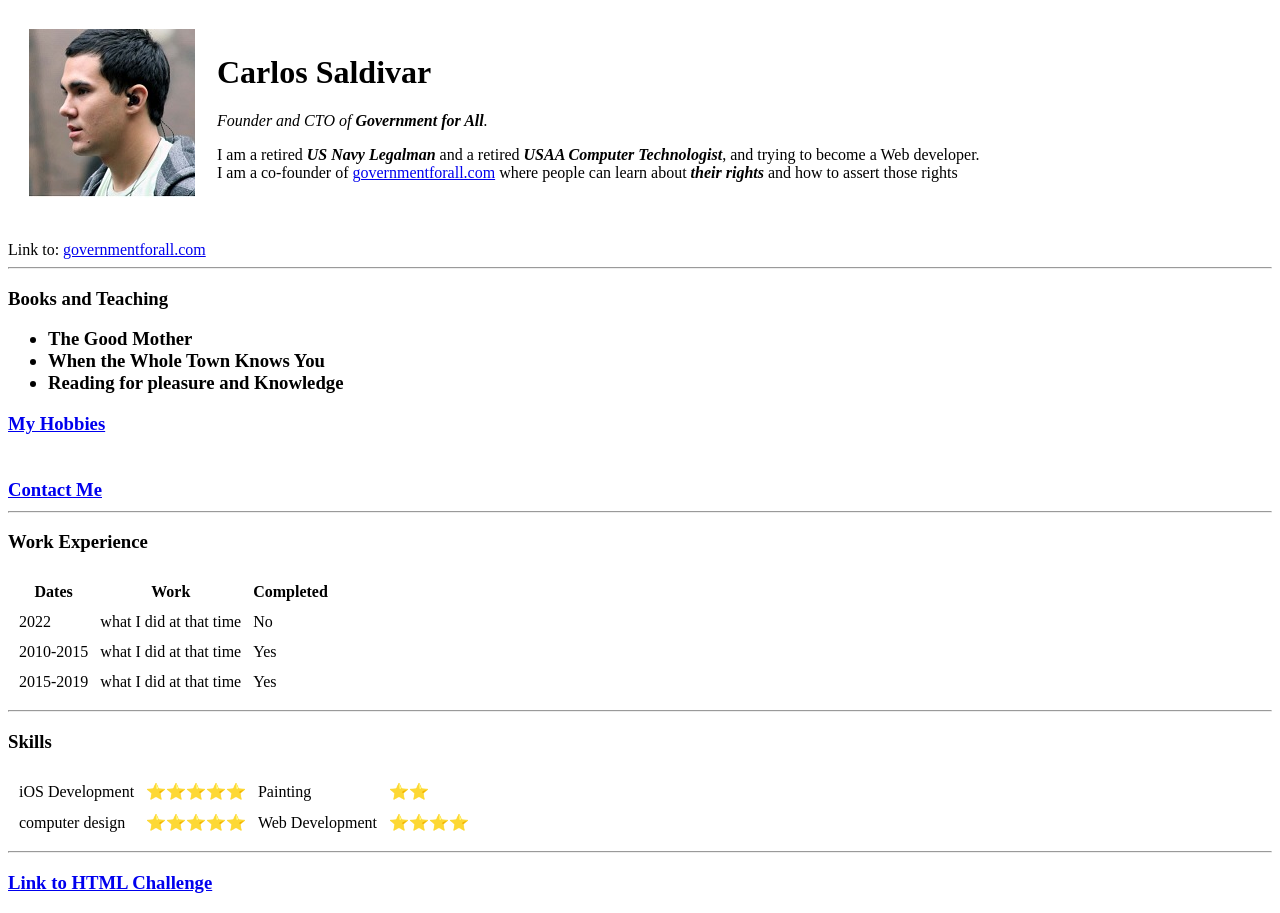
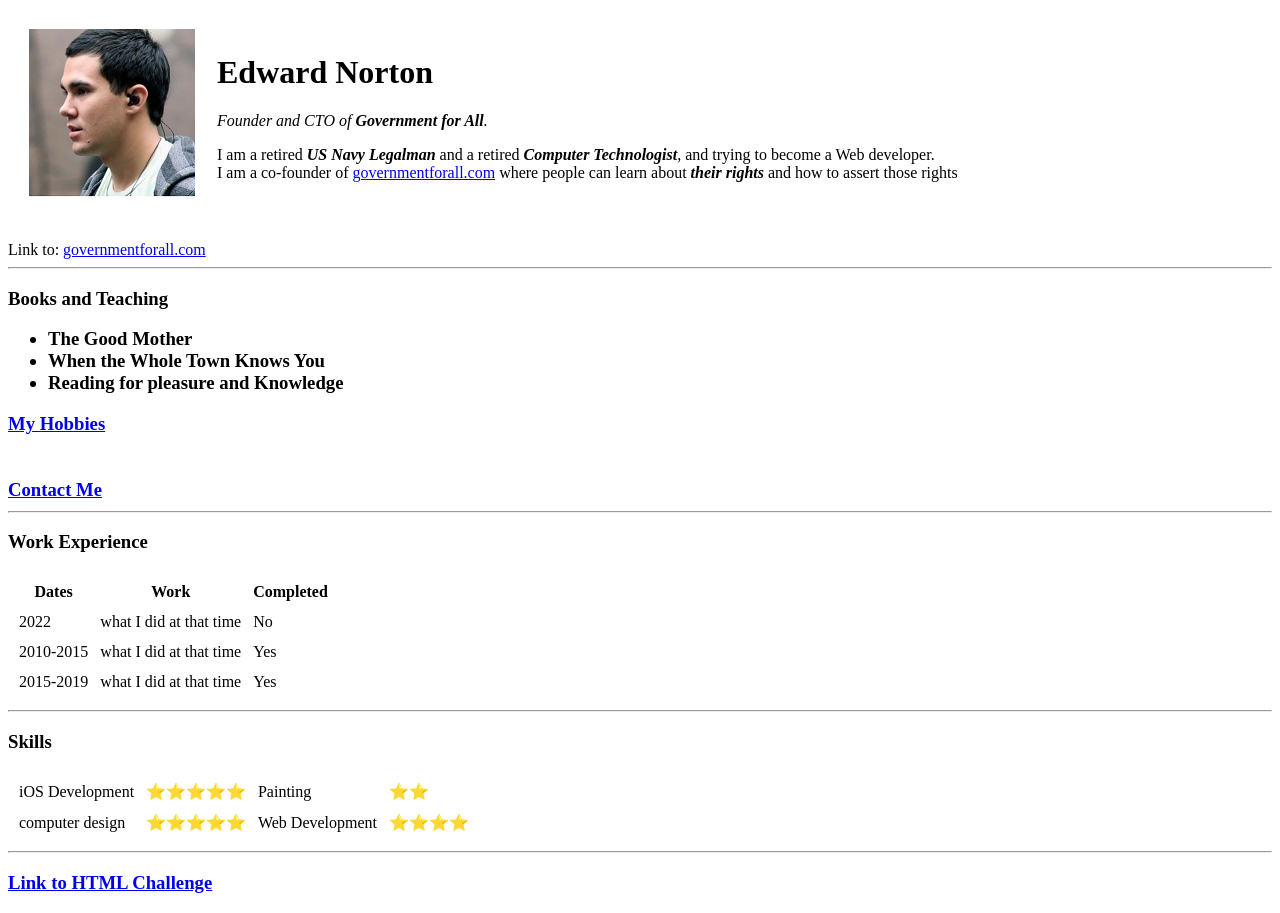
Before and after one commit to ednorton14960/cv, a plain HTML site: page index.html in a window 1280 px wide. Drawn offline with Linux system fonts and the light colour scheme.

Commit message:
Update index.html

```diff
--- a/index.html
+++ b/index.html
@@ -2,7 +2,7 @@
 <html lang="en" dir="ltr">
   <head>
     <meta charset="utf-8">
-    <title>Carlos Personal Page</title>
+    <title>Ednorton Personal Page</title>
   </head>
   <style media="screen">
     .body h1 {
@@ -13,9 +13,9 @@
     <table cellspacing ="20">
       <tr>
         <td><img src="carlos-pena.jpg" alt="firefox icon"></td>
-        <td><h1>Carlos Saldivar</h1>
+        <td><h1>Edward Norton</h1>
         <p><em>Founder and CTO of <strong>Government for All</strong>.</em></p>
-        <p>I am a retired <em><strong>US Navy Legalman</strong></em> and a retired <em><strong>USAA Computer Technologist</strong></em>, and trying to become a Web developer.<br />I am a co-founder of <a href="https://governmentforall.com">governmentforall.com</a> where people can learn about <em><strong>their rights</strong></em> and how to assert those rights</p></td>
+        <p>I am a retired <em><strong>US Navy Legalman</strong></em> and a retired <em><strong>Computer Technologist</strong></em>, and trying to become a Web developer.<br />I am a co-founder of <a href="https://governmentforall.com">governmentforall.com</a> where people can learn about <em><strong>their rights</strong></em> and how to assert those rights</p></td>
       </tr>
     </table>
     <br>
```
